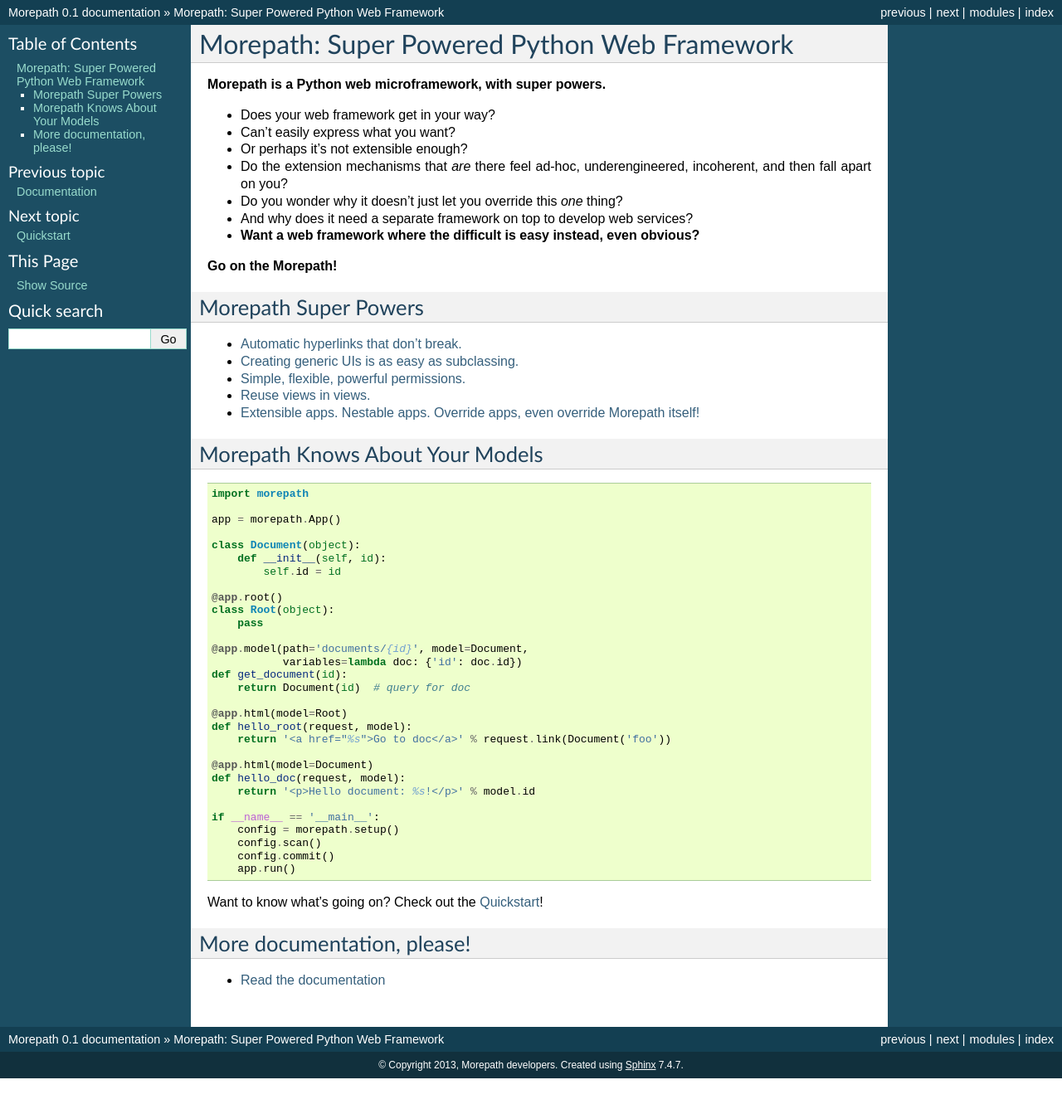
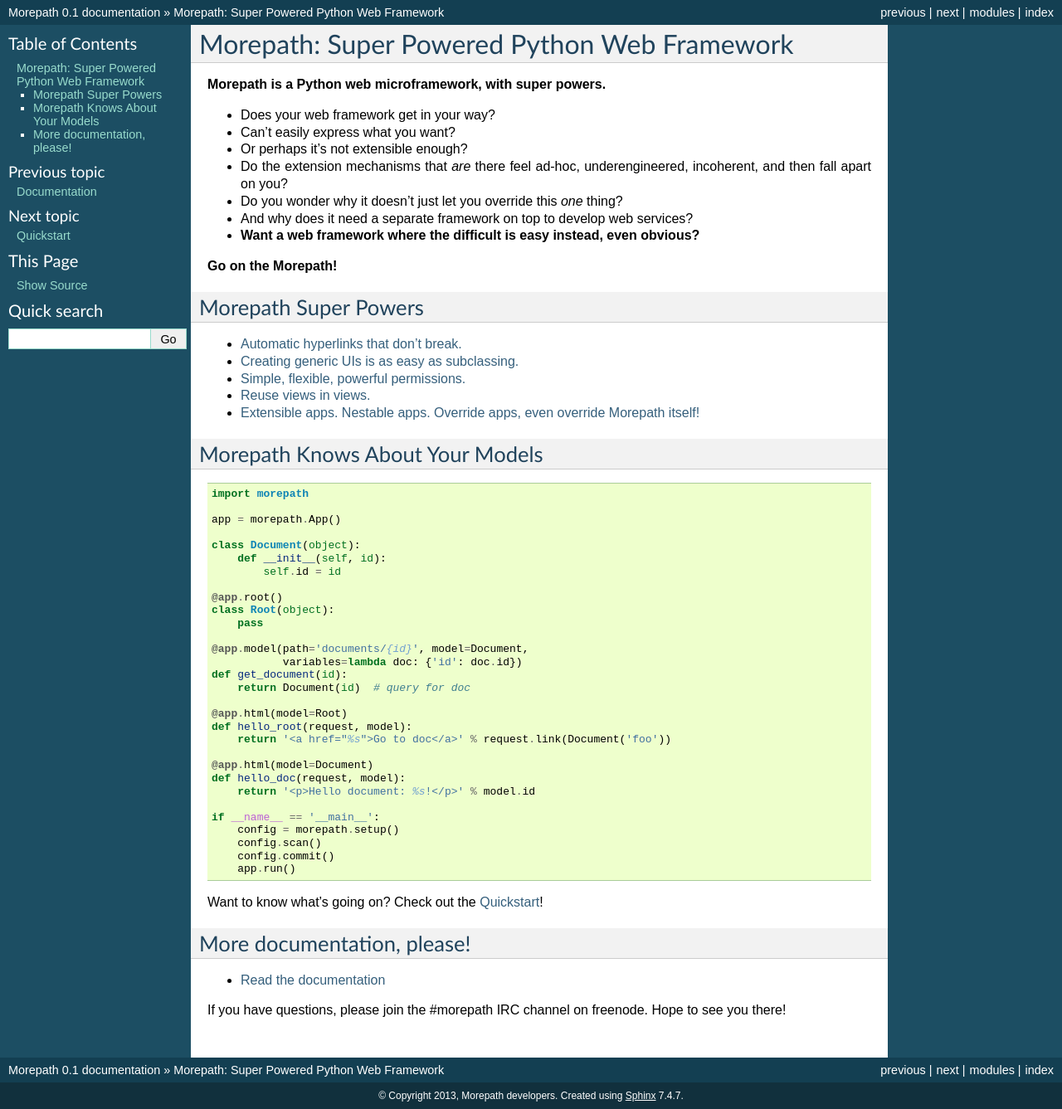
Before and after one commit to morepath/morepath, a Sphinx documentation site: the page built from doc/index.rst, in a window 1280 px wide. Shown: the whole page at 83% size. Built offline with Sphinx 7.4.7, drawn with Linux system fonts in a browser that asks for light colours; before the commit the page ends 1300 px from its top, so only the background shows below that.

Commit message:
A note about the irc channel.

```diff
--- a/doc/index.rst
+++ b/doc/index.rst
@@ -83,3 +83,6 @@
 ---------------------------
 
 * :doc:`Read the documentation <toc>`
+
+If you have questions, please join the #morepath IRC channel on
+freenode. Hope to see you there!
```
